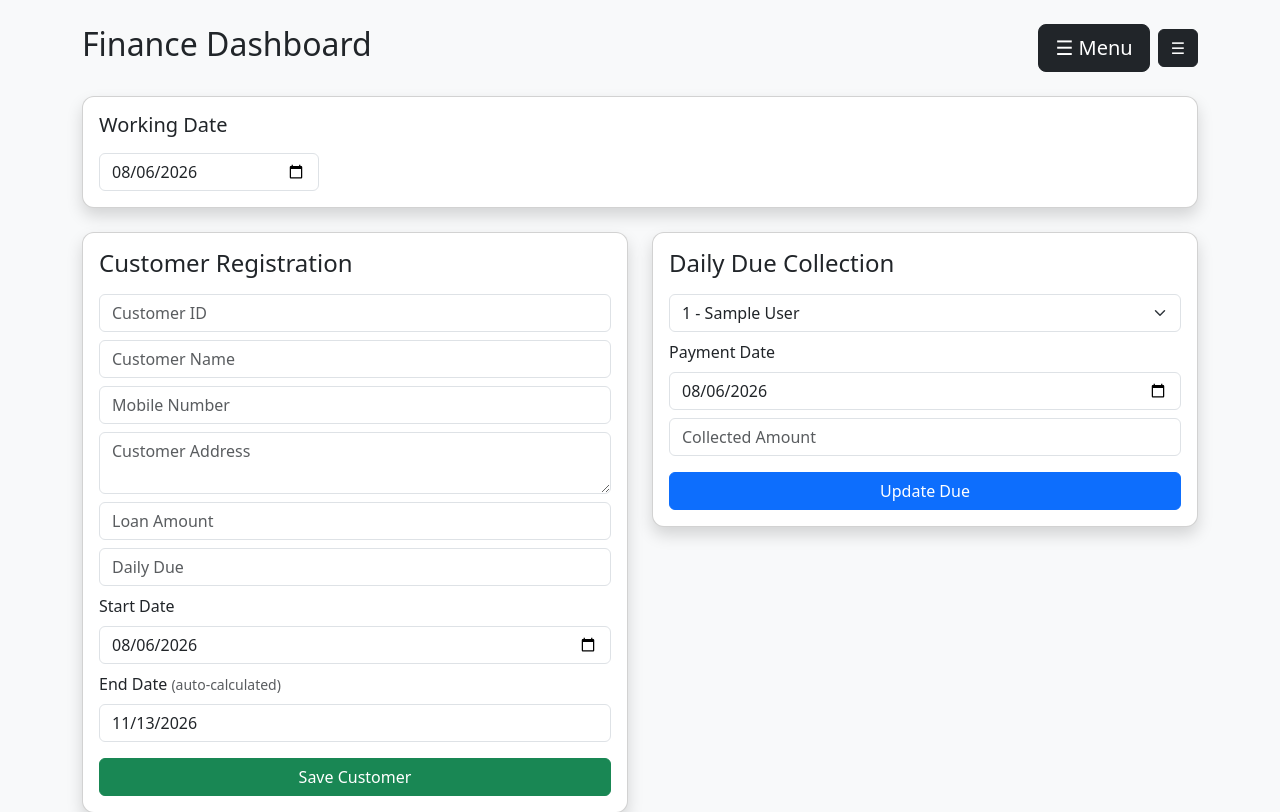
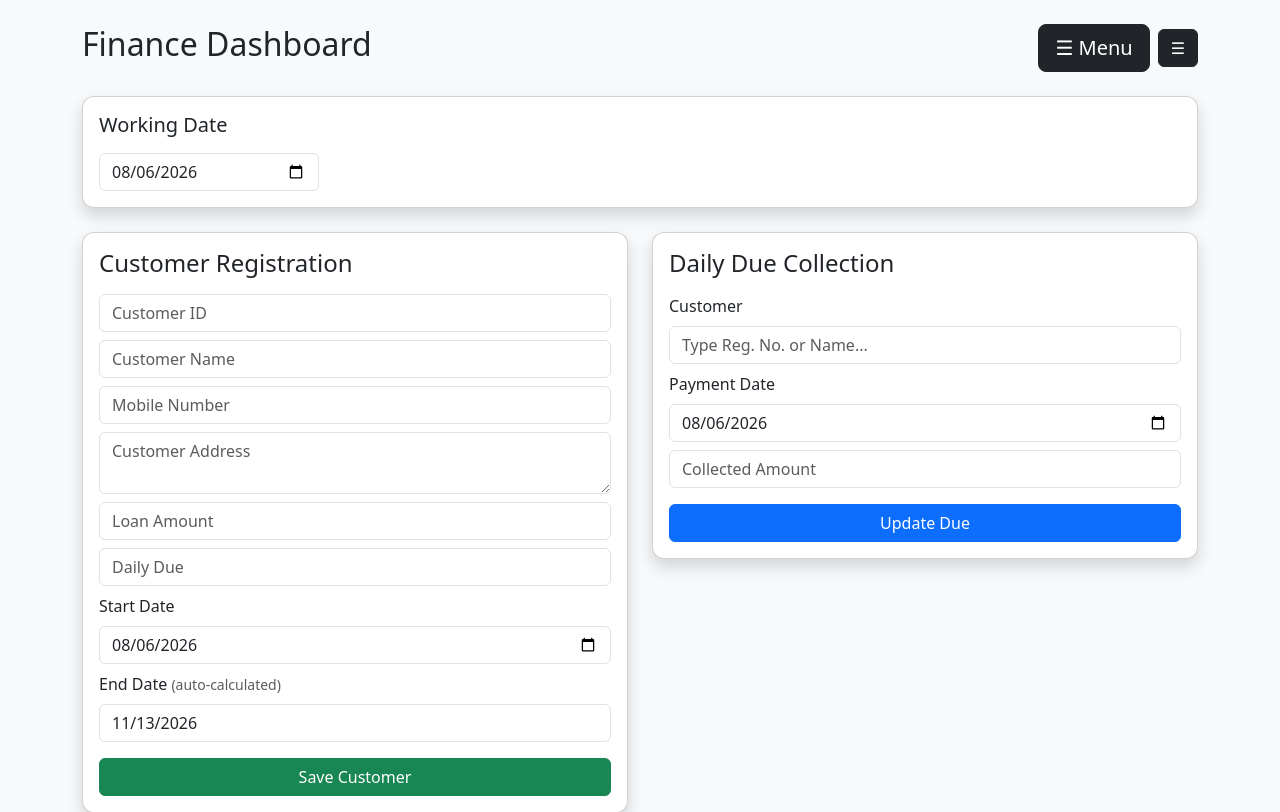
Before and after one commit to Kamaldheen20/financialapplication, a Flask app: page /dashboard in a window 1280 px wide. Shown: the top 812 px of the page. Run offline with Flask 3, Linux system fonts and the light colour scheme; a user stored in the database is signed in; tables that the repository leaves empty hold one stand-in row (values such as "Sample post"); some libraries are stand-ins or nearby versions.

Commit message:
Add files via upload

```diff
--- a/templates/dashboard.html
+++ b/templates/dashboard.html
@@ -108,15 +108,21 @@
     <div class="col-md-6">
       <div class="card shadow p-3 mb-4">
         <h4 class="mb-3">Daily Due Collection</h4>
-        <form method="POST" action="/add_payment">
+        <form method="POST" action="/add_payment" id="paymentForm">
 
-          <select name="customer_id" class="form-select mb-2">
+          <label class="form-label">Customer</label>
+          <input type="text" id="customerSearch" class="form-control mb-1"
+                 placeholder="Type Reg. No. or Name..." list="customerOptions"
+                 autocomplete="off" required>
+          <datalist id="customerOptions">
             {% for customer in customers %}
-              <option value="{{ customer.customer_id }}">
-                {{ customer.customer_id }} - {{ customer.name }}
+              <option data-id="{{ customer.customer_id }}"
+                      value="{{ customer.customer_id }} - {{ customer.name }}">
               </option>
             {% endfor %}
-          </select>
+          </datalist>
+          <input type="hidden" name="customer_id" id="customer_id_hidden">
+          <small id="customerSearchFeedback" class="text-muted d-block mb-2"></small>
 
           <label class="form-label">Payment Date</label>
           <input type="date" name="payment_date" id="payment_date"
@@ -241,6 +247,66 @@ document.querySelectorAll("form").forEach(function (form) {
 });
 
 // ==============================
+// Daily Collection: search customer by Reg. No.
+// ==============================
+// The datalist option text is "REGNO - Name". Chrome/Edge/Firefox filter
+// datalist suggestions by matching the typed text against the option's
+// VALUE, so typing the reg number (or part of it) narrows the list live.
+// Once the user picks (or types) an exact match, we pull the real
+// customer_id out of data-id and stash it in the hidden field that
+// actually gets posted to /add_payment.
+
+const customerSearch = document.getElementById("customerSearch");
+const customerIdHidden = document.getElementById("customer_id_hidden");
+const customerFeedback = document.getElementById("customerSearchFeedback");
+const customerOptions = document.getElementById("customerOptions");
+const paymentForm = document.getElementById("paymentForm");
+
+function resolveCustomerSelection() {
+
+    const typed = customerSearch.value.trim();
+
+    if (!typed) {
+        customerIdHidden.value = "";
+        customerFeedback.textContent = "";
+        customerFeedback.classList.remove("text-danger");
+        return;
+    }
+
+    // Exact match against a datalist option's visible value
+    const options = Array.from(customerOptions.querySelectorAll("option"));
+    const match = options.find(function (opt) {
+        return opt.value === typed;
+    });
+
+    if (match) {
+        customerIdHidden.value = match.getAttribute("data-id");
+        customerFeedback.textContent = "Selected: " + match.value;
+        customerFeedback.classList.remove("text-danger");
+    } else {
+        // No exact match yet (still typing) — clear the hidden id so a
+        // half-typed reg number can never be submitted as valid.
+        customerIdHidden.value = "";
+        customerFeedback.textContent = "No matching customer selected yet";
+        customerFeedback.classList.add("text-danger");
+    }
+}
+
+customerSearch.addEventListener("input", resolveCustomerSelection);
+
+if (paymentForm) {
+    paymentForm.addEventListener("submit", function (e) {
+        resolveCustomerSelection();
+        if (!customerIdHidden.value) {
+            e.preventDefault();
+            customerFeedback.textContent = "Pick a valid customer (Reg. No. - Name) before submitting";
+            customerFeedback.classList.add("text-danger");
+            customerSearch.focus();
+        }
+    });
+}
+
+// ==============================
 // Prevent Enter key from submitting
 // the Customer Registration form early
 // ==============================
```
